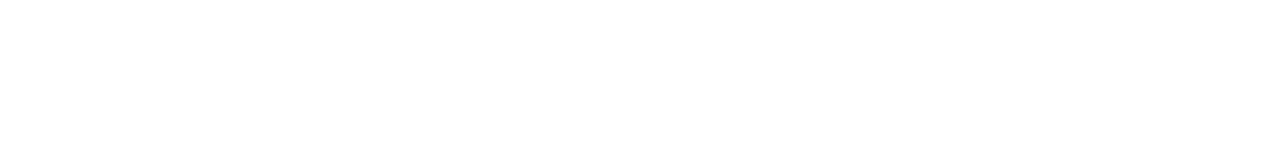
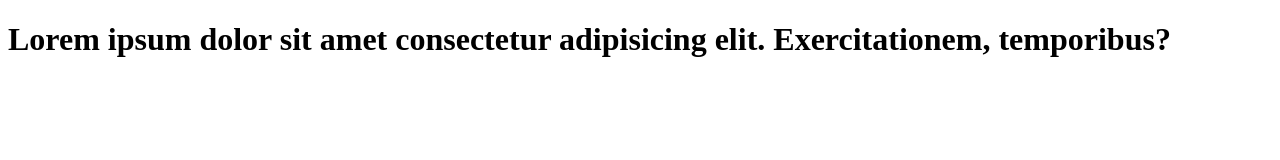
Before and after one commit to TBT50/git, a plain HTML site: page index.html in a window 1280 px wide. Drawn offline with Linux system fonts and the light colour scheme.

Commit message:
Add <h1> element

```diff
--- a/index.html
+++ b/index.html
@@ -6,5 +6,10 @@
     <meta name="viewport" content="width=device-width, initial-scale=1.0" />
     <title>Document</title>
   </head>
-  <body></body>
+  <body>
+    <h1>
+      Lorem ipsum dolor sit amet consectetur adipisicing elit. Exercitationem,
+      temporibus?
+    </h1>
+  </body>
 </html>
```
